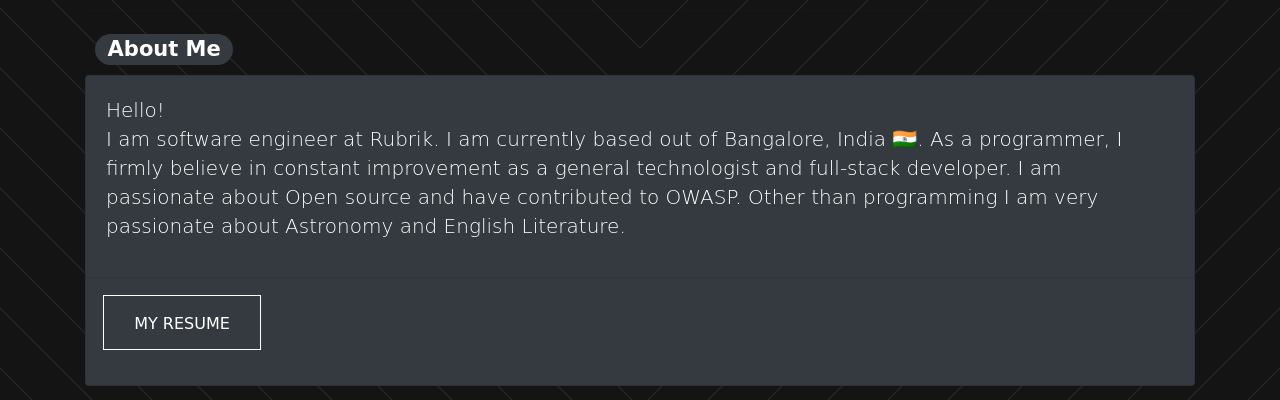
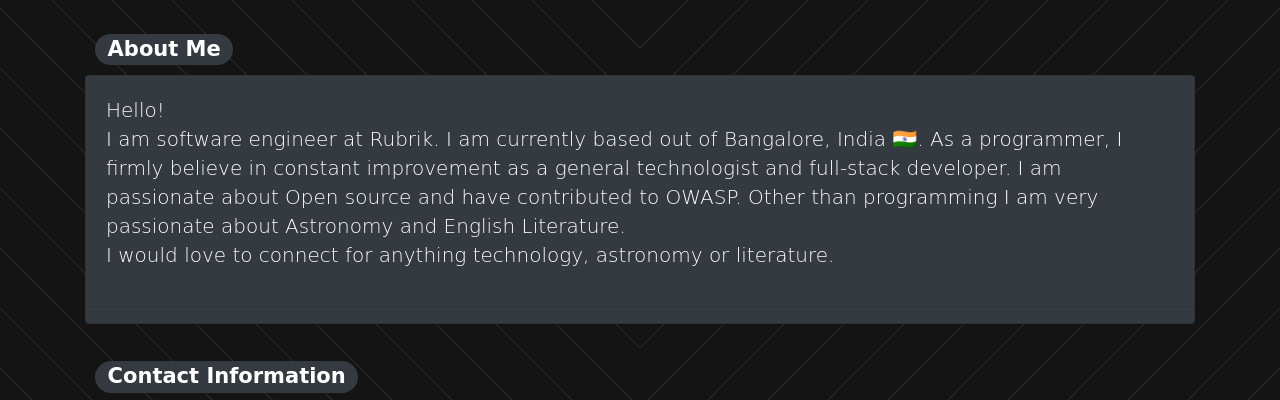
Before and after one commit to sid22/sid22-sid22.github.io, a plain HTML site: page index.html in a window 1280 px wide. Shown: the part 88-488 px from the top of the page. Drawn offline with nearby package versions, Linux system fonts and the light colour scheme; a web font is replaced by a local one.

Commit message:
fix(index): resume link deactivation

```diff
--- a/index.html
+++ b/index.html
@@ -217,6 +217,8 @@
               full-stack developer. I am passionate about Open source and have
               contributed to OWASP. Other than programming I am very passionate
               about Astronomy and English Literature.
+              <br>
+              I would love to connect for anything technology, astronomy or literature.
               <!-- <p class="card-text">Hello!  I am software developer currently working at  as SDE-1. I
                             currently live in Noida, India 🇮🇳 <br>
                             As a programmer I firmly believe in constant improvment as a general technologist and
@@ -227,12 +229,6 @@
                             Other than programming I am very passionte about Astronomy and English Literature.</p> -->
             </div>
             <hr />
-            <a href="https://resume.sid22.dev" class="btn btn-1">
-              <svg>
-                <rect x="0" y="0" fill="none" width="100%" height="100%" />
-              </svg>
-              My Resume
-            </a>
           </div>
         </div>
       </div>
```
